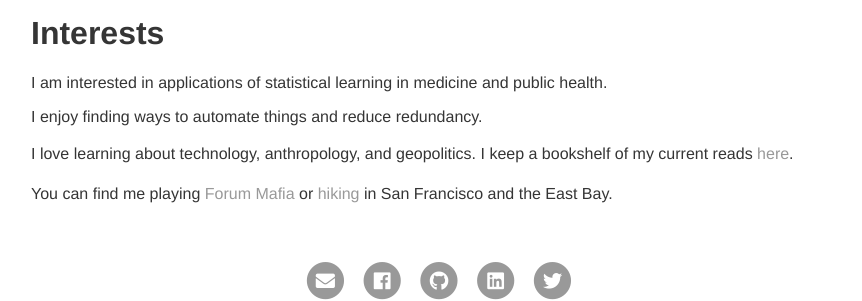
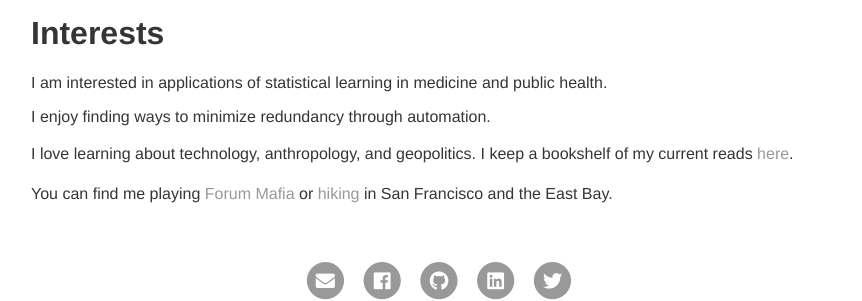
Before and after one commit to philipshih/philipshih.github.io, a Jekyll site: the page built from index.md, in a window 1280 px wide. Shown: the part 531-832 px from the top of the page, without its empty margins (209-1071 px from the left). Built offline with Jekyll 4.4.1, drawn with Linux system fonts in a browser that asks for light colours; our own code applies the rules of GitHub Pages for plain Markdown files.

Commit message:
update index.md

```diff
--- a/index.md
+++ b/index.md
@@ -15,7 +15,7 @@ In the past, I was part of the [Klinman Group](http://www.cchem.berkeley.edu/juk
 # Interests
 I am interested in applications of statistical learning in medicine and public health.
 
-I enjoy finding ways to automate things and reduce redundancy.
+I enjoy finding ways to minimize redundancy through automation.
 
 I love learning about technology, anthropology, and geopolitics. I keep a bookshelf of my current reads [here](https://www.goodreads.com/user/show/108682054-philip-shih).
 
```
